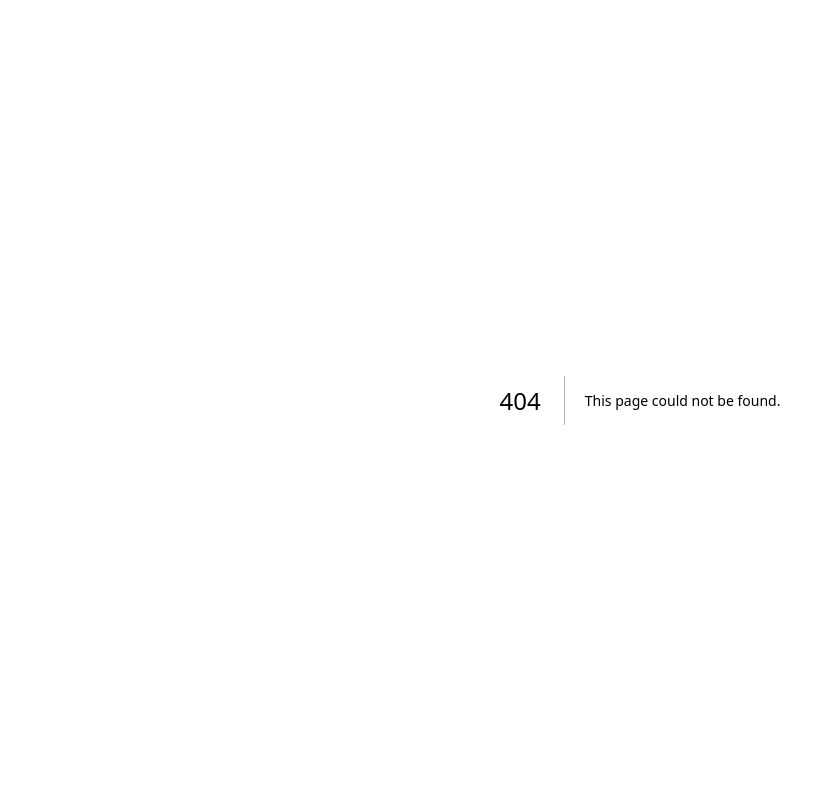
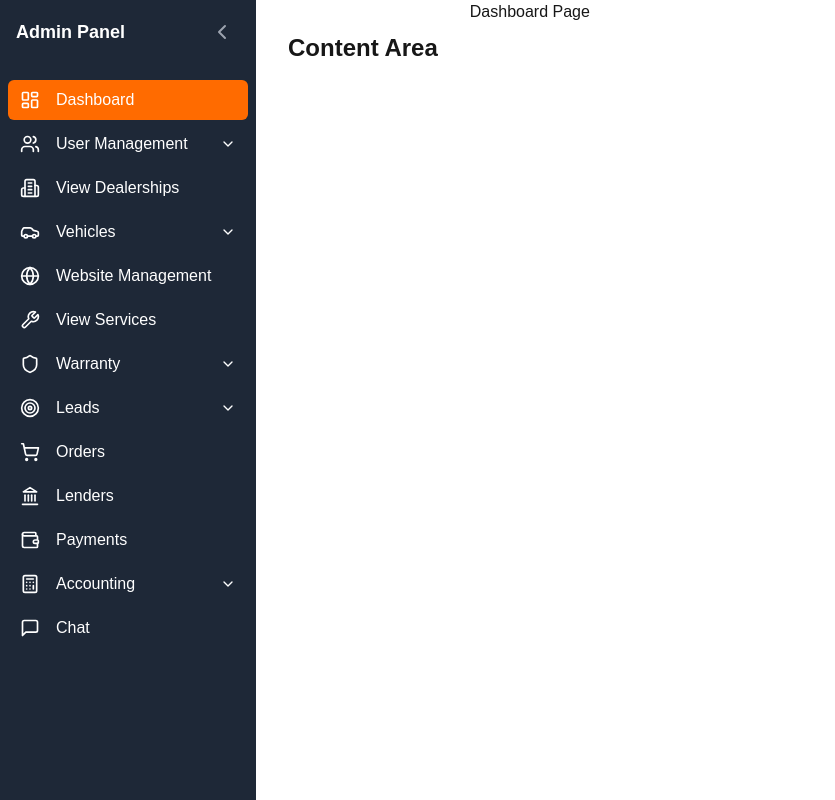
Before and after one commit to bavit-uk/frontend, a Next.js app: page /dashboard in a window 1280 px wide. Before the commit this address had no page. Shown: the whole page, without its empty margins (0-835 px from the left). Built offline with nearby package versions, Linux system fonts and the light colour scheme.

Commit message:
Sample Sidebar, with temp data with Redux

```diff
--- /dev/null
+++ b/app/_components/Sidebar/Sidebar.tsx
@@ -0,0 +1,66 @@
+"use client";
+
+import React, { useState } from "react";
+import { Menu, ChevronDown, ChevronRight, ChevronLeft } from "lucide-react";
+import { adminsidebar } from "@/app/dashboard/_sidebarContents/adminSidebar";
+
+export default function Sidebar() {
+    const [collapsed, setCollapsed] = useState(false);
+    const [activeItem, setActiveItem] = useState("/dashboard");
+    const [openSubmenus, setOpenSubmenus] = useState<string[]>([]);
+
+    const toggleSubmenu = (href: string) => {
+        setOpenSubmenus((prev) => (prev.includes(href) ? prev.filter((item) => item !== href) : [...prev, href]));
+    };
+
+    return (
+        <div className="relative min-h-screen">
+
+
+            <div className={`fixed inset-y-0 left-0 z-40 flex flex-col bg-[#1e2837] transition-all duration-300 ${collapsed ? "w-16" : "w-64"}`}>
+                <div className="flex h-16 items-center justify-between px-4">
+                    {!collapsed && <span className="text-lg font-semibold text-white">Admin Panel</span>}
+                    <button className=" rounded-md p-1.5 text-gray-400 hover:bg-gray-700 block" onClick={() => setCollapsed(!collapsed)}>
+                        { collapsed ? <ChevronRight className="h-6 w-6" /> : <ChevronLeft className="h-6 w-6" /> }
+                    </button>
+                </div>
+
+                <nav className="flex-1 space-y-1 px-2 py-4">
+                    {adminsidebar.map((item) => (
+                        <div key={item.href}>
+                            <button
+                                className={`group flex w-full items-center rounded-md px-3 py-2 text-base font-medium text-white transition-colors ${activeItem === item.href ? "bg-[#ff6b00] hover:bg-[#ff6b00]/90" : "hover:bg-white/10"} ${collapsed ? "justify-center" : "justify-between"}`}
+                                onClick={() => {
+                                    setActiveItem(item.href);
+                                    if (item.children) {
+                                        toggleSubmenu(item.href);
+                                    }
+                                }}>
+                                <div className="flex items-center gap-4">
+                                    <item.icon className={`h-5 w-5 ${collapsed ? "h-6 w-6" : ""}`} />
+                                    {!collapsed && <span>{item.title}</span>}
+                                </div>
+                                {!collapsed && item.children && <ChevronDown className={`h-4 w-4 transition-transform ${openSubmenus.includes(item.href) ? "rotate-180" : ""}`} />}
+                            </button>
+                            {item.children && openSubmenus.includes(item.href) && !collapsed && (
+                                <div className="mt-2 space-y-1 pl-11">
+                                    {item.children.map((child) => (
+                                        <button key={child.href} className={`group flex w-full items-center rounded-md px-2 py-2 text-sm font-medium text-white transition-colors ${activeItem === child.href ? "bg-[#ff6b00] hover:bg-[#ff6b00]/90" : "hover:bg-white/10"}`} onClick={() => setActiveItem(child.href)}>
+                                            {child.title}
+                                        </button>
+                                    ))}
+                                </div>
+                            )}
+                        </div>
+                    ))}
+                </nav>
+            </div>
+
+            <main className={`min-h-screen transition-all duration-300 ${collapsed ? "pl-16" : "pl-64"}`}>
+                <div className="container p-8">
+                    <h1 className="text-2xl font-bold">Content Area</h1>
+                </div>
+            </main>
+        </div>
+    );
+}
--- /dev/null
+++ b/app/dashboard/_sidebarContents/adminSidebar.tsx
@@ -0,0 +1,64 @@
+import { LayoutDashboard, Users, Building2, Car, Globe, Wrench, Shield, Target, ShoppingCart, Landmark, Wallet, Calculator, MessageSquare,  } from "lucide-react";
+
+interface NavItem {
+    title: string;
+    icon: React.ElementType;
+    href: string;
+    children?: NavItem[];
+}
+
+export const adminsidebar: NavItem[] = [
+    { title: "Dashboard", icon: LayoutDashboard, href: "/dashboard" },
+    {
+        title: "User Management",
+        icon: Users,
+        href: "/users",
+        children: [
+            { title: "Add User", icon: Users, href: "/users/add" },
+            { title: "User List", icon: Users, href: "/users/list" },
+        ],
+    },
+    { title: "View Dealerships", icon: Building2, href: "/dealerships" },
+    {
+        title: "Vehicles",
+        icon: Car,
+        href: "/vehicles",
+        children: [
+            { title: "Add Vehicle", icon: Car, href: "/vehicles/add" },
+            { title: "Vehicle List", icon: Car, href: "/vehicles/list" },
+        ],
+    },
+    { title: "Website Management", icon: Globe, href: "/website" },
+    { title: "View Services", icon: Wrench, href: "/services" },
+    {
+        title: "Warranty",
+        icon: Shield,
+        href: "/warranty",
+        children: [
+            { title: "Add Warranty", icon: Shield, href: "/warranty/add" },
+            { title: "Warranty List", icon: Shield, href: "/warranty/list" },
+        ],
+    },
+    {
+        title: "Leads",
+        icon: Target,
+        href: "/leads",
+        children: [
+            { title: "Add Lead", icon: Target, href: "/leads/add" },
+            { title: "Lead List", icon: Target, href: "/leads/list" },
+        ],
+    },
+    { title: "Orders", icon: ShoppingCart, href: "/orders" },
+    { title: "Lenders", icon: Landmark, href: "/lenders" },
+    { title: "Payments", icon: Wallet, href: "/payments" },
+    {
+        title: "Accounting",
+        icon: Calculator,
+        href: "/accounting",
+        children: [
+            { title: "Invoices", icon: Calculator, href: "/accounting/invoices" },
+            { title: "Expenses", icon: Calculator, href: "/accounting/expenses" },
+        ],
+    },
+    { title: "Chat", icon: MessageSquare, href: "/chat" },
+];
--- /dev/null
+++ b/app/dashboard/layout.tsx
@@ -0,0 +1,21 @@
+import Sidebar from "../_components/Sidebar/Sidebar";
+
+export default function RootLayout({ children }: { children: React.ReactNode }) {
+    return (
+        <html lang="en">
+            <head>
+                <title>Dashboard</title>
+                <meta name="description" content="Dashboard page of the application" />
+            </head>
+            <>
+                <div className="flex">
+                    <div className="">
+                        <Sidebar />
+                    </div>
+                    <div className="">{children}</div>
+
+                </div>
+            </>
+        </html>
+    );
+}
--- /dev/null
+++ b/app/dashboard/page.tsx
@@ -0,0 +1,9 @@
+import Image from "next/image";
+
+export default function Home() {
+    return (
+        <>
+        <h1 className="">Dashboard Page</h1>
+        </>
+    );
+}
--- a/app/layout.tsx
+++ b/app/layout.tsx
@@ -25,11 +25,7 @@ export default function RootLayout({
 }>) {
     return (
         <html lang="en">
-      <body
-        className={`${geistSans.variable} ${geistMono.variable} antialiased`}
-      >
-        {children}
-      </body>
+            <body className={`${geistSans.variable} ${geistMono.variable} antialiased`}>{children}</body>
         </html>
     );
 }
--- /dev/null
+++ b/app/store/slices/sidebar/index.ts
@@ -0,0 +1,22 @@
+import { createSlice, PayloadAction } from '@reduxjs/toolkit'
+
+interface SidebarState {
+  collapsed: boolean;
+}
+
+const initialState: SidebarState = {
+  collapsed: false
+}
+
+export const sidebarSlice = createSlice({
+  name: 'sidebar',
+  initialState,
+  reducers: {
+    toggleSidebar: (state) => {
+      state.collapsed = !state.collapsed
+    },
+    setSidebarCollapsed: (state, action: PayloadAction<boolean>) => {
+      state.collapsed = action.payload
+    }
+  }
+})
--- /dev/null
+++ b/app/store/store.ts
@@ -0,0 +1,8 @@
+import { configureStore } from '@reduxjs/toolkit'
+import sidebarReducer from './slices/sidebar'
+
+export const store = configureStore({
+  reducer: {
+    sidebar: sidebarReducer
+  }
+})
--- a/package.json
+++ b/package.json
@@ -14,9 +14,12 @@
     "lint": "next lint"
   },
   "dependencies": {
+    "@reduxjs/toolkit": "^2.3.0",
+    "lucide-react": "^0.460.0",
     "next": "15.0.3",
     "react": "19.0.0-rc-66855b96-20241106",
-    "react-dom": "19.0.0-rc-66855b96-20241106"
+    "react-dom": "19.0.0-rc-66855b96-20241106",
+    "react-redux": "^9.1.2"
   },
   "devDependencies": {
     "@types/node": "^20",
```
Also changed, not shown: app/page.tsx (+11 -71 lines), app/dashboard/_sidebarContents/customerSidebar.tsx (added), app/dashboard/_sidebarContents/sellerSidebar.tsx (added), 1 other file (tests, documents, lock files or other folders). Lines whose indentation alone changed are shown as unchanged.
